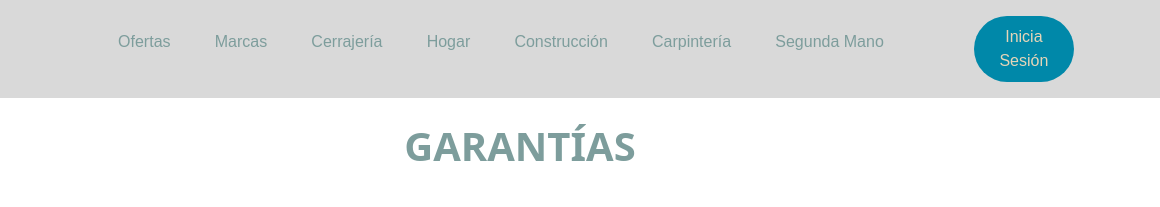
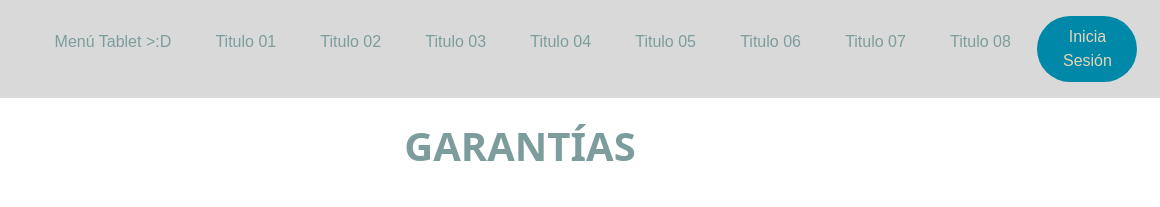
Before and after one commit to IrmaPadilla/Proyecto-Integrador, a website: page garantia.html in a window 1280 px wide. Shown: the top 207 px of the page, 120-1280 px from the left. Drawn offline with nearby package versions, Linux system fonts and the light colour scheme.

Commit message:
nuevo header

```diff
--- a/garantia.html
+++ b/garantia.html
@@ -19,46 +19,49 @@
         </a>
         <nav>
             <ul id="nav-links-eU" class="nav-links-eU">
-                <div class="desktop-hidden-eU">
-                    <li>
-                        <a href="#">
-                            Menú Tablet >:D
-                        </a>
-                    </li>
-                </div>
-                <li>
-                    <a href="#">
-                        <span aria-hidden="true">Ofertas</span>
+                <li class="desktop-hidden-container-eU">
+                    <a class="centered-menu-eU" href="#">
+                        Menú Tablet >:D
                     </a>
                 </li>
-                <li>
-                    <a class="hidden-for-responsiveness-eU" href="#">
-                        <span aria-hidden="true">Marcas</span>
+                <li class="hide-at-tablet-container-eU">
+                    <a href="#" class="hidden-for-responsiveness-eU">
+                        <span aria-hidden="true">Titulo 01</span>
                     </a>
                 </li>
-                <li>
+                <li class="hide-at-tablet">
                     <a class="hidden-for-responsiveness-eU" href="#">
-                        <span aria-hidden="true">Cerrajería</span>
+                        <span aria-hidden="true">Titulo 02</span>
                     </a>
                 </li>
-                <li>
+                <li class="hide-at-tablet">
                     <a class="hidden-for-responsiveness-eU" href="#">
-                        <span aria-hidden="true">Hogar</span>
+                        <span aria-hidden="true">Titulo 03</span>
                     </a>
                 </li>
-                <li>
+                <li class="hide-at-tablet">
                     <a class="hidden-for-responsiveness-eU" href="#">
-                        <span aria-hidden="true">Construcción</span>
+                        <span aria-hidden="true">Titulo 04</span>
                     </a>
                 </li>
-                <li>
+                <li class="hide-at-tablet">
                     <a class="hidden-for-responsiveness-eU" href="#">
-                        <span aria-hidden="true">Carpintería</span>
+                        <span aria-hidden="true">Titulo 05</span>
                     </a>
                 </li>
-                <li>
-                    <a href="#">
-                        <span aria-hidden="true">Segunda Mano</span>
+                <li class="hide-at-tablet">
+                    <a class="hidden-for-responsiveness-eU" href="#">
+                        <span aria-hidden="true">Titulo 06</span>
+                    </a>
+                </li>
+                <li class="hide-at-tablet">
+                    <a class="hidden-for-responsiveness-eU" href="#">
+                        <span aria-hidden="true">Titulo 07</span>
+                    </a>
+                </li>
+                <li class="hide-at-tablet">
+                    <a class="hidden-for-responsiveness-eU" href="#">
+                        <span aria-hidden="true">Titulo 08</span>
                     </a>
                 </li>
             </ul>
```
